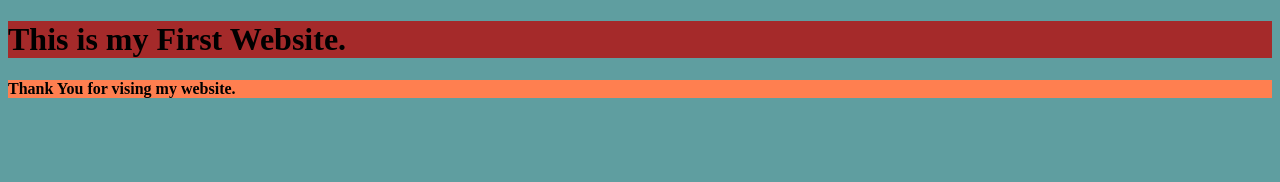
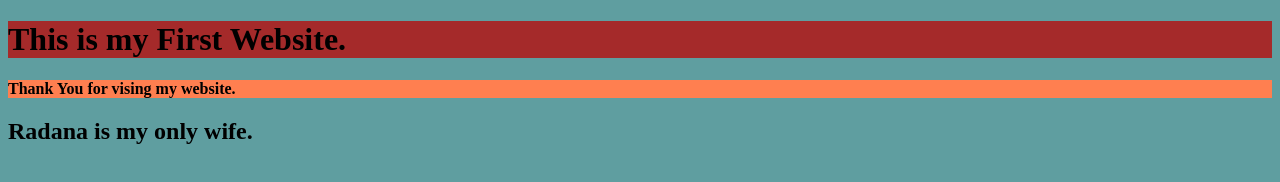
Before and after one commit to Bears57/Fahid-First-Repo, a plain HTML site: page index.html in a window 1280 px wide. Drawn offline with Linux system fonts and the light colour scheme.

Commit message:
third commit

```diff
--- a/index.html
+++ b/index.html
@@ -20,6 +20,7 @@
 <body>
     <h1>This is my First Website.</h1>
     <b><p>Thank You for vising my website.</p></b>
+    <h2>Radana is my only wife.</h2>
 
 </body>
 </html>
```
